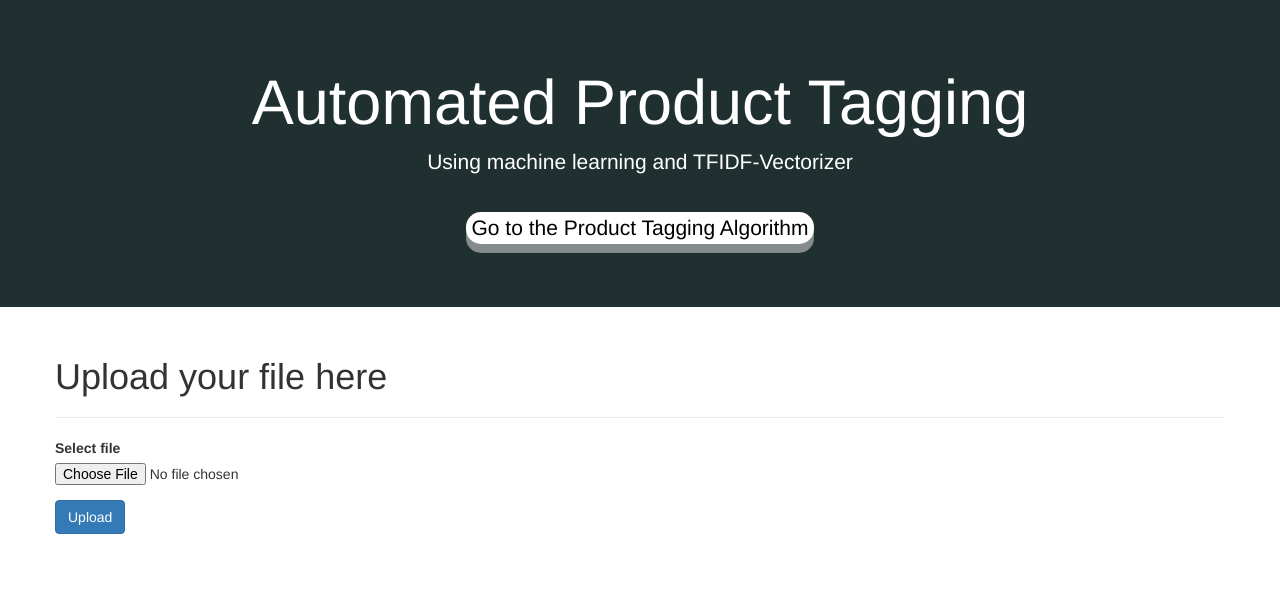
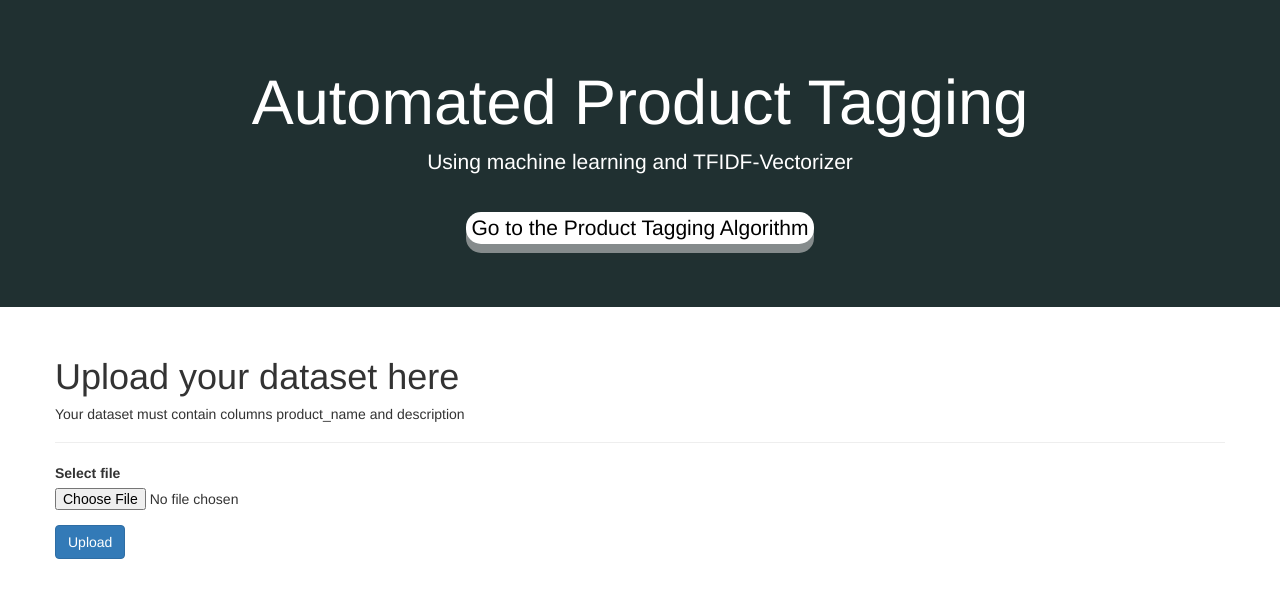
Before and after one commit to wolfsinem/product-tagging, a Flask app: page /read_csv in a window 1280 px wide. Shown: the top 598 px of the page. Run offline with Flask 2, Linux system fonts and the light colour scheme; parts of the project's set-up code (start-up, migrations or seed data) failed here and were passed over; some libraries are stand-ins or nearby versions.

Commit message:
add additional text

```diff
--- a/templates/prediction.html
+++ b/templates/prediction.html
@@ -26,7 +26,8 @@
   <div class="row">
     <div class="col">
 
-      <h1>Upload your file here</h1>
+      <h1>Upload your dataset here</h1>
+      <h5>Your dataset must contain columns product_name and description</h5>
       <hr>
 
       <form action="/read_csv" method="POST" enctype="multipart/form-data">
```
